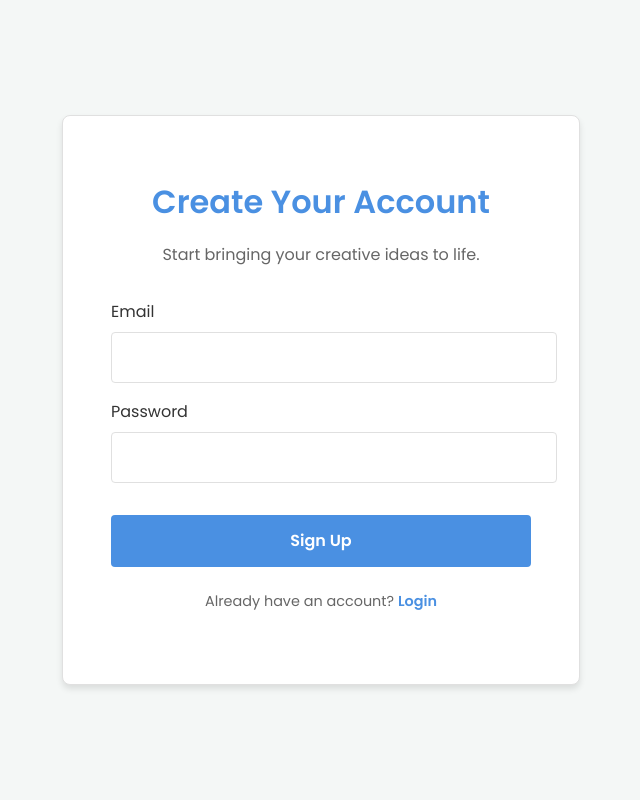
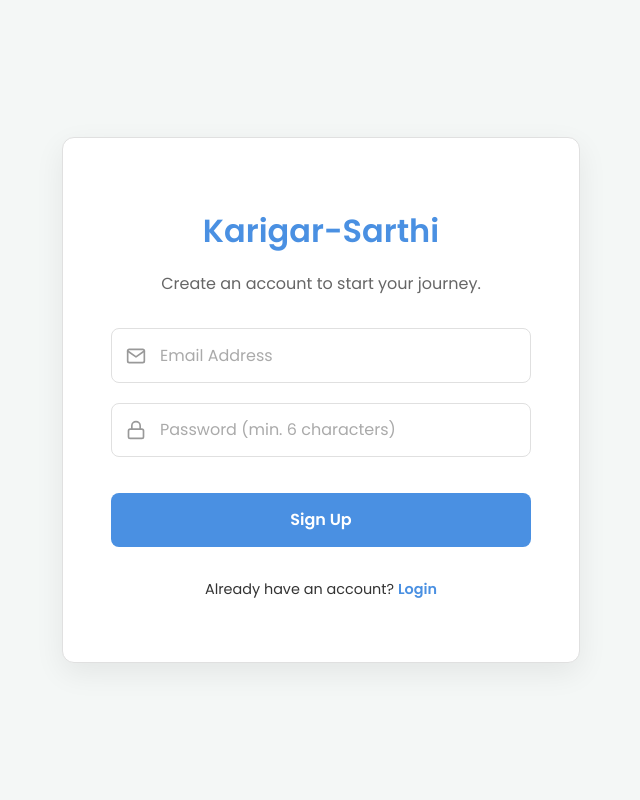
Before and after one commit to AbhinavKumar0000/Karigar-Sarthi, a Flask app: page /signup in a window 1280 px wide. Shown: the whole page, without its empty margins (319-959 px from the left). Run offline with Flask 3, Linux system fonts and the light colour scheme; some libraries are stand-ins or nearby versions.

Commit message:
prototype done : -> some ui fixing is left

```diff
--- a/static/css/auth.css
+++ b/static/css/auth.css
@@ -5,8 +5,9 @@
     --text-color: #333;
     --card-bg: #ffffff;
     --border-color: #e0e0e0;
-    --shadow: 0 4px 6px rgba(0, 0, 0, 0.1);
+    --shadow: 0 10px 30px rgba(0, 0, 0, 0.07);
     --error-color: #e74c3c;
+    --icon-color: #999;
 }
 
 body {
@@ -18,31 +19,12 @@
     align-items: center;
     height: 100vh;
     margin: 0;
-    overflow: hidden; /* Hide overflow for animation */
-}
-
-body::before {
-    content: '';
-    position: absolute;
-    top: 0;
-    left: 0;
-    width: 100%;
-    height: 100%;
-    background: linear-gradient(45deg, var(--primary-color), var(--tertiary-color));
-    z-index: -1;
-    animation: gradient-animation 15s ease infinite;
-}
-
-@keyframes gradient-animation {
-    0% { background-position: 0% 50%; }
-    50% { background-position: 100% 50%; }
-    100% { background-position: 0% 50%; }
 }
 
 .auth-container {
     background-color: var(--card-bg);
-    padding: 2.5rem 3rem;
-    border-radius: 8px;
+    padding: 3rem;
+    border-radius: 12px;
     box-shadow: var(--shadow);
     border: 1px solid var(--border-color);
     width: 100%;
@@ -56,62 +38,75 @@
     to { opacity: 1; transform: translateY(0); }
 }
 
-.auth-container h1 {
+.auth-header {
+    margin-bottom: 2rem;
+}
+
+.auth-header h1 {
     color: var(--primary-color);
     margin-bottom: 0.5rem;
     font-weight: 600;
+    font-size: 2rem;
 }
 
-.auth-container p {
-    margin-bottom: 2rem;
+.auth-header p {
     color: #666;
+    font-size: 1rem;
 }
 
 #auth-form {
     display: flex;
     flex-direction: column;
-    gap: 1rem;
+    gap: 1.25rem;
 }
 
 .form-group {
-    text-align: left;
     position: relative;
 }
 
-.form-group label {
-    display: block;
-    margin-bottom: 0.5rem;
-    font-weight: 400;
+.form-group .feather {
+    position: absolute;
+    left: 15px;
+    top: 50%;
+    transform: translateY(-50%);
+    color: var(--icon-color);
+    pointer-events: none;
 }
 
 .form-group input {
     width: 100%;
-    padding: 0.75rem;
+    padding: 0.85rem 1rem 0.85rem 3rem; /* Adjusted for icon */
     border: 1px solid var(--border-color);
-    border-radius: 4px;
+    border-radius: 8px;
     font-size: 1rem;
     font-family: 'Poppins', sans-serif;
     transition: border-color 0.3s ease, box-shadow 0.3s ease;
+    box-sizing: border-box;
+}
+
+.form-group input::placeholder {
+    color: #aaa;
 }
 
 .form-group input:focus {
     outline: none;
     border-color: var(--primary-color);
-    box-shadow: 0 0 0 3px rgba(74, 144, 226, 0.2);
+    box-shadow: 0 0 0 4px rgba(74, 144, 226, 0.2);
 }
 
 .auth-button {
     background-color: var(--primary-color);
     color: white;
     border: none;
-    padding: 0.85rem;
-    border-radius: 4px;
+    padding: 0.9rem;
+    border-radius: 8px;
     font-size: 1rem;
     cursor: pointer;
     transition: background-color 0.3s ease, transform 0.2s ease;
     font-family: 'Poppins', sans-serif;
     font-weight: 600;
     margin-top: 1rem;
+    width: 100%;
 }
 
 .auth-button:hover {
@@ -119,35 +114,36 @@
     transform: translateY(-2px);
 }
 
-.switch-form {
-    margin-top: 1.5rem;
+.auth-footer {
+    margin-top: 2rem;
     font-size: 0.9rem;
 }
 
-.switch-form a {
+.auth-footer a {
     color: var(--primary-color);
     text-decoration: none;
     font-weight: 600;
 }
 
-.switch-form a:hover {
+.auth-footer a:hover {
     text-decoration: underline;
 }
 
-#error-message {
+.error-message {
     color: var(--error-color);
     background-color: rgba(231, 76, 60, 0.1);
     border: 1px solid rgba(231, 76, 60, 0.2);
-    border-radius: 4px;
-    margin-top: 1rem;
+    border-radius: 8px;
     font-size: 0.9rem;
     min-height: 1.2em;
-    padding: 0.5rem;
+    padding: 0.75rem;
+    text-align: center;
+    margin-bottom: 1rem;
     display: none; /* Hidden by default */
     animation: shake 0.5s;
 }
 
-#error-message.visible {
+.error-message.visible {
     display: block;
 }
 
--- a/static/js/auth.js
+++ b/static/js/auth.js
@@ -20,6 +20,25 @@
 const errorMessage = document.getElementById('error-message');
 
 // --- Helper Functions ---
+const getFriendlyAuthError = (error) => {
+    switch (error.code) {
+        case 'auth/invalid-email':
+            return 'Please enter a valid email address.';
+        case 'auth/user-not-found':
+            return 'No account found with this email. Please sign up.';
+        case 'auth/wrong-password':
+            return 'Incorrect password. Please try again.';
+        case 'auth/email-already-in-use':
+            return 'This email is already registered. Please log in.';
+        case 'auth/weak-password':
+            return 'Password should be at least 6 characters long.';
+        case 'auth/too-many-requests':
+            return 'Access temporarily disabled due to too many login attempts. Please try again later.';
+        default:
+            return 'An unexpected error occurred. Please try again.';
+    }
+};
+
 const showAuthError = (message) => {
     errorMessage.textContent = message;
     errorMessage.classList.add('visible');
@@ -27,6 +46,7 @@
 
 const hideAuthError = () => {
     errorMessage.classList.remove('visible');
+    errorMessage.textContent = '';
 };
 
 // --- Main Logic ---
@@ -44,10 +64,12 @@
                 await auth.createUserWithEmailAndPassword(email, password);
             }
 
+            // Sign in is required for both login and after signup to get the token
             const userCredential = await auth.signInWithEmailAndPassword(email, password);
             const user = userCredential.user;
             const idToken = await user.getIdToken();
 
+            // Send token to backend to create a session
             const response = await fetch('/login', {
                 method: 'POST',
                 headers: {
@@ -65,7 +87,8 @@
 
         } catch (error) {
             console.error("Authentication error:", error);
-            showAuthError(error.message);
+            const friendlyMessage = getFriendlyAuthError(error);
+            showAuthError(friendlyMessage);
         }
     });
 }
--- a/templates/index.html
+++ b/templates/index.html
@@ -7,7 +7,7 @@
     <link rel="stylesheet" href="{{ url_for('static', filename='css/style.css') }}">
     <link rel="preconnect" href="[https://fonts.googleapis.com](https://fonts.googleapis.com)">
     <link rel="preconnect" href="[https://fonts.gstatic.com](https://fonts.gstatic.com)" crossorigin>
-    <link href="[https://fonts.googleapis.com/css2?family=Poppins:wght@300;400;600&display=swap](https://fonts.googleapis.com/css2?family=Poppins:wght@300;400;600&display=swap)" rel="stylesheet">
+    <link href="https://fonts.googleapis.com/css2?family=Poppins:ital,wght@0,100;0,200;0,300;0,400;0,500;0,600;0,700;0,800;0,900;1,100;1,200;1,300;1,400;1,500;1,600;1,700;1,800;1,900&family=Roboto:ital,wght@0,100..900;1,100..900&display=swap" rel="stylesheet">
 </head>
 <body>
     <header>
--- a/templates/signup.html
+++ b/templates/signup.html
@@ -11,21 +11,25 @@
 </head>
 <body>
     <div class="auth-container">
-        <h1>Create Your Account</h1>
-        <p>Start bringing your creative ideas to life.</p>
+        <div class="auth-header">
+            <h1>Karigar-Sarthi</h1>
+            <p>Create an account to start your journey.</p>
+        </div>
         <form id="auth-form" data-auth-mode="signup">
+            <div id="error-message" class="error-message"></div>
             <div class="form-group">
-                <label for="email">Email</label>
-                <input type="email" id="email" required>
+                 <svg xmlns="http://www.w3.org/2000/svg" width="20" height="20" viewBox="0 0 24 24" fill="none" stroke="currentColor" stroke-width="2" stroke-linecap="round" stroke-linejoin="round" class="feather feather-mail"><path d="M4 4h16c1.1 0 2 .9 2 2v12c0 1.1-.9 2-2 2H4c-1.1 0-2-.9-2-2V6c0-1.1.9-2 2-2z"></path><polyline points="22,6 12,13 2,6"></polyline></svg>
+                <input type="email" id="email" placeholder="Email Address" required>
             </div>
             <div class="form-group">
-                <label for="password">Password</label>
-                <input type="password" id="password" required minlength="6">
+                <svg xmlns="http://www.w3.org/2000/svg" width="20" height="20" viewBox="0 0 24 24" fill="none" stroke="currentColor" stroke-width="2" stroke-linecap="round" stroke-linejoin="round" class="feather feather-lock"><rect x="3" y="11" width="18" height="11" rx="2" ry="2"></rect><path d="M7 11V7a5 5 0 0 1 10 0v4"></path></svg>
+                <input type="password" id="password" placeholder="Password (min. 6 characters)" required minlength="6">
             </div>
             <button type="submit" class="auth-button">Sign Up</button>
         </form>
-        <p id="error-message"></p>
-        <p class="switch-form">Already have an account? <a href="/login">Login</a></p>
+        <div class="auth-footer">
+            <p>Already have an account? <a href="/login">Login</a></p>
+        </div>
     </div>
 
     <!-- Firebase SDKs -->
```
Also changed, not shown: templates/login.html (+12 -8 lines).
